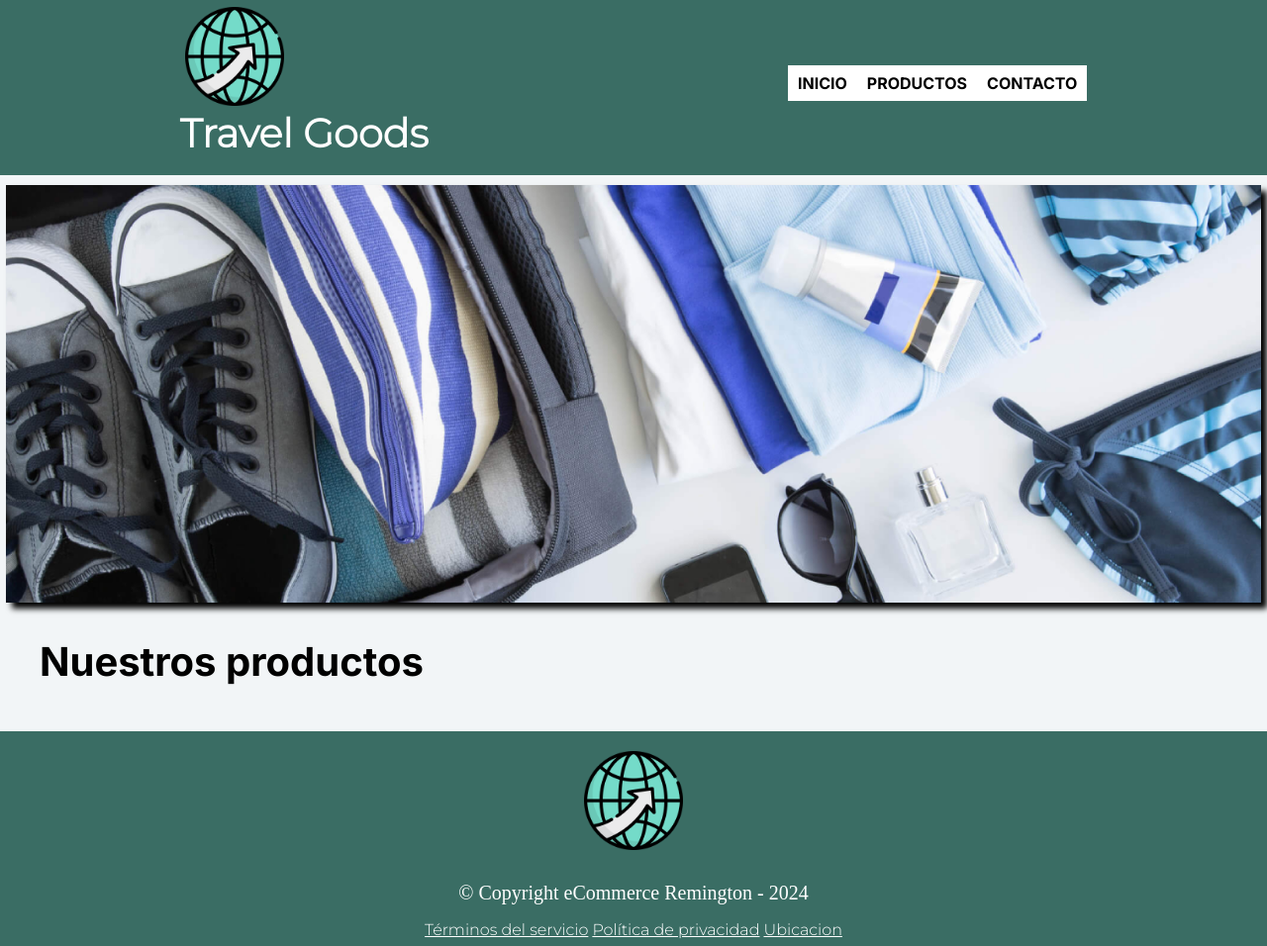
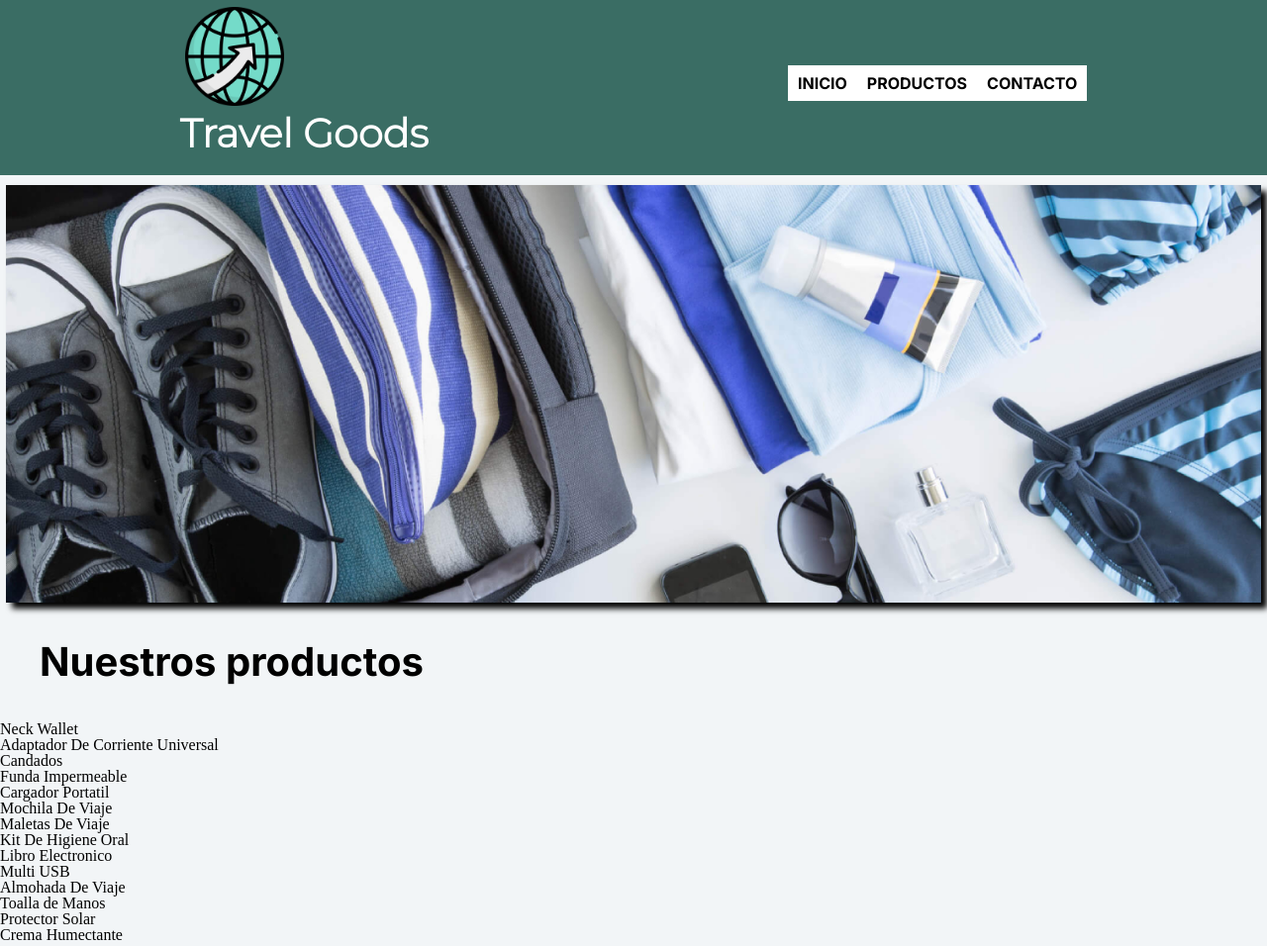
Before and after one commit to Samalol18/eCommerce, a plain HTML site: page index.html in a window 1280 px wide. Shown: the top 956 px of the page at 99% size. Drawn offline with Linux system fonts and the light colour scheme.

Commit message:
Se crea la lista de productos

```diff
--- a/index.html
+++ b/index.html
@@ -29,8 +29,24 @@
                 <img src="img/Proyecto_nuevo.png" alt="">
             </div>
             <h2 class="contenidoPrincipal-subtitulo">Nuestros productos</h2>
-            <ul class="contenidoPrincipal-productos">
-            </ul>
+            <nav>
+                <ul class="contenidoPrincipal-productos">
+                    <li class="listaProductos">Neck Wallet</li>
+                    <li class="listaProductos">Adaptador De Corriente Universal</li>
+                    <li class="listaProductos">Candados</li>
+                    <li class="listaProductos">Funda Impermeable</li>
+                    <li class="listaProductos">Cargador Portatil</li>
+                    <li class="listaProductos">Mochila De Viaje</li>
+                    <li class="listaProductos">Maletas De Viaje</li>
+                    <li class="listaProductos">Kit De Higiene Oral</li>
+                    <li class="listaProductos">Libro Electronico</li>
+                    <li class="listaProductos">Multi USB</li>
+                    <li class="listaProductos">Almohada De Viaje</li>
+                    <li class="listaProductos">Toalla de Manos</li>
+                    <li class="listaProductos">Protector Solar</li>
+                    <li class="listaProductos">Crema Humectante</li>
+                </ul>
+            </nav>
     </main>
 
     <footer class="footerPrincipal">
```
